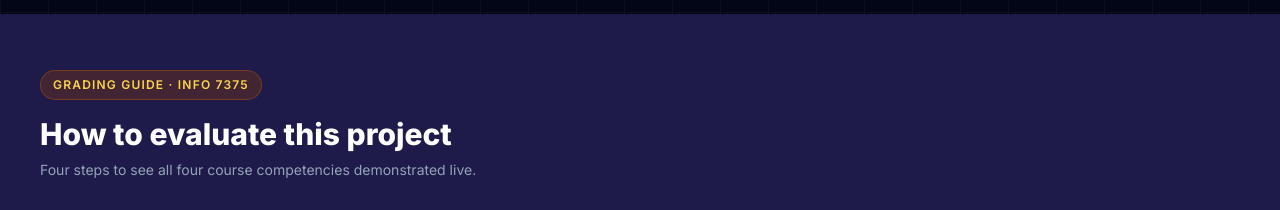
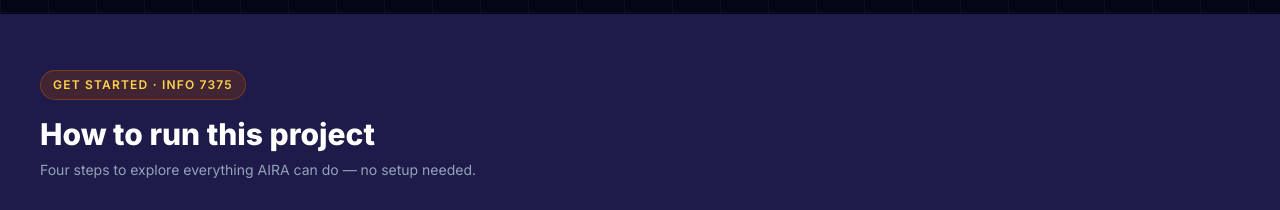
Before and after one commit to rajesh1997r/academic-integrity-risk-analyzer, a React (Vite) app in the folder frontend/: page / in a window 1280 px wide. Shown: the part 820-1030 px from the top of the page. Built offline with nearby package versions, Linux system fonts and the light colour scheme; no server answers.

Commit message:
rename evaluator guide — remove grading language, use Get Started tone

```diff
--- a/frontend/src/App.jsx
+++ b/frontend/src/App.jsx
@@ -201,10 +201,10 @@ function AboutTab({ onNavigate }) {
         <div className="max-w-7xl mx-auto px-6 md:px-10">
           <div className="mb-8">
             <span className="inline-block text-xs font-semibold tracking-widest uppercase text-amber-300 bg-amber-900/40 border border-amber-700/50 rounded-full px-3 py-1.5 mb-4">
-              Grading Guide · INFO 7375
+              Get Started · INFO 7375
             </span>
-            <h2 className="text-2xl md:text-3xl font-extrabold text-white">How to evaluate this project</h2>
-            <p className="mt-2 text-slate-400 text-sm">Four steps to see all four course competencies demonstrated live.</p>
+            <h2 className="text-2xl md:text-3xl font-extrabold text-white">How to run this project</h2>
+            <p className="mt-2 text-slate-400 text-sm">Four steps to explore everything AIRA can do — no setup needed.</p>
           </div>
           <div className="grid grid-cols-1 sm:grid-cols-2 lg:grid-cols-4 gap-4">
             <div className="rounded-xl border border-indigo-800/60 bg-indigo-900/40 p-5">
```
